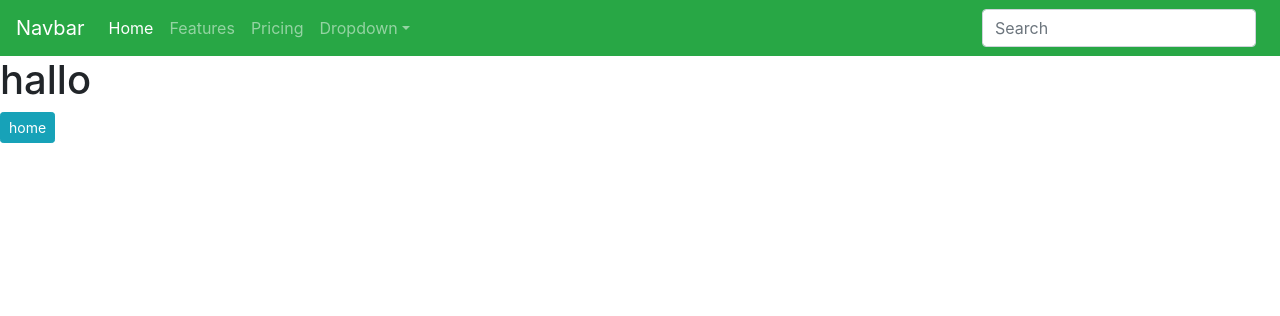
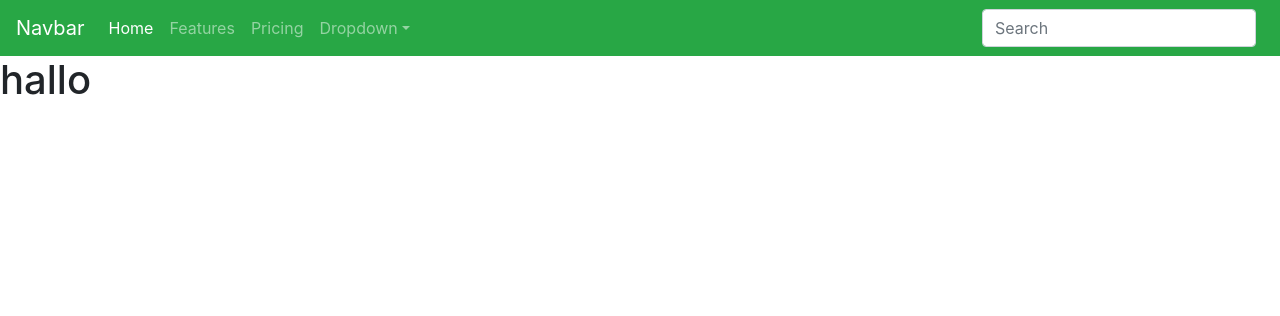
Before and after one commit to firdausa7/MY-GALLERY, a Django app: page / in a window 1280 px wide. Shown: the top 316 px of the page. Run offline with Django 3.2, Linux system fonts and the light colour scheme; some libraries are stand-ins or nearby versions.

Commit message:
add README.md

```diff
--- a/photo/templates/home.html
+++ b/photo/templates/home.html
@@ -2,5 +2,4 @@
 {% load static %}
 {% block content %}
 <h1>hallo</h1>
-<button class="btn btn-sm btn-info">home</button>
 {%endblock%}
```
Also changed, not shown: README.md.
